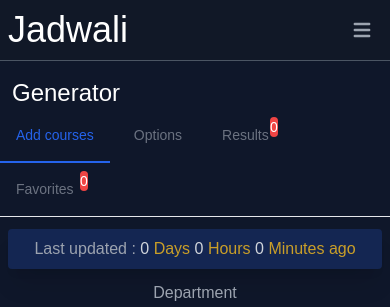
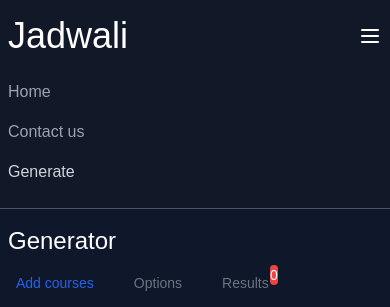
Before and after one commit to hamzaseif13/jadwali, a React (Create React App) app in the folder client/: page /generate in a window 390 px wide. Shown: the top 307 px of the page. Built offline with nearby package versions, Linux system fonts and the light colour scheme; no server answers; what tailwindcss-rtl would draw is missing.

Commit message:
fixed bugs and new navbar

```diff
--- a/client/src/components/layout/Navbar.jsx
+++ b/client/src/components/layout/Navbar.jsx
@@ -3,60 +3,73 @@ import { Link } from "react-router-dom";
 import Icon from "./Icon";
 function Navbar() {
   const [open, setOpen] = React.useState(false);
-  const handleOpen = () => {
+  const toggleHidden = () => {
     setOpen(!open);
   };
 
   return (
-    <nav className=" px-2 sm:px-4 py-2.5 bg-gray-900  w-full z-20 top-0 left-0 border-b border-gray-600">
-      <div className="container flex flex-wrap justify-between items-center mx-auto">
+    <nav
+      className="
+          flex flex-wrap
+          items-center
+          justify-between
+          w-full
+          py-4
+          sm:px-10 lg:px-20
+          text-lg text-white bg-gray-900 border-b border-gray-600
+        ">
+      <div id="logo">
         <Link to="/">
-          <div className="flex">
+          <span className="text-4xl ml-2 md:ml-0">Jadwali </span>
+        </Link>
+      </div>
 
-            <span className="self-center   text-4xl  whitespace-nowrap text-white">
-              Jadwali
-            </span>
-          </div>
-        </Link>
-        <div className="flex md:order-2 md:hidden">
-          <button
-            data-collapse-toggle="navbar-sticky"
-            onClick={handleOpen}
-            type="button"
-            className="inline-flex items-center p-2 text-sm  rounded-lg md:hidden  focus:outline-none focus:ring-2  text-gray-400 hover:bg-gray-700 focus:ring-gray-600"
-            aria-controls="navbar-sticky"
-            aria-expanded="false">
-            <span className="sr-only">Open main menu</span>
       <svg
-              className="w-6 h-6"
-              aria-hidden="true"
-              fill="currentColor"
-              viewBox="0 0 20 20"
-              xmlns="http://www.w3.org/2000/svg">
+        onClick={toggleHidden}
+        xmlns="http://www.w3.org/2000/svg"
+        id="menu-button"
+        className="h-6 w-6 cursor-pointer md:hidden block mr-2 md:mr-0"
+        fill="none"
+        viewBox="0 0 24 24"
+        stroke="currentColor">
         <path
-                fillRule="evenodd"
-                d="M3 5a1 1 0 011-1h12a1 1 0 110 2H4a1 1 0 01-1-1zM3 10a1 1 0 011-1h12a1 1 0 110 2H4a1 1 0 01-1-1zM3 15a1 1 0 011-1h12a1 1 0 110 2H4a1 1 0 01-1-1z"
-                clipRule="evenodd"></path>
+          strokeLinecap="round"
+          strokeLinejoin="round"
+          strokeWidth="2"
+          d="M4 6h16M4 12h16M4 18h16"
+        />
       </svg>
-          </button>
-        </div>
+
       <div
         className={`${
-            open ? "" : "hidden"
-          }  w-full md:flex md:w-auto md:order-1`}
-          id="navbar-sticky">
-          <ul className="flex flex-col p-4 mt-4 bg-gray-50 rounded-lg border border-gray-100 md:flex-row md:space-x-8 md:mt-0 md:text-sm md:font-medium md:border-0 md:bg-white dark:bg-gray-800 md:dark:bg-gray-900 dark:border-gray-700">
+          !open ? "" : "hidden"
+        } w-full md:flex md:items-center md:w-auto ml-2 md:ml-0 `}
+        id="menu">
+        <ul
+          className="
+              pt-4
+              text-base text-gray-400
+              md:flex
+              md:justify-between
+              md:pt-0">
+
+
+           <li className='block py-2 md:py-0 md:px-4 hover:text-gray-50'>
+            <Link to="/">
+              <span className="">Home</span>
+            </Link>
+          </li>
+          <li className='block py-2 md:py-0 md:px-4 hover:text-gray-50'>
             <Link to="/feedback">
-              <li className="text-gray-400 hover:text-gray-300">Contact us</li>
+              <span className="">Contact us</span>
             </Link>
-            <Link to="/how-to-use">
-              <li className="text-gray-400 hover:text-gray-300">How to use</li>
+          </li>
+          <li className='block py-2 md:py-0 md:px-4 hover:text-gray-50'>
+            <Link to="/generate">
+              <span className="text-gray-300">Generate</span>
             </Link>
-            <Link to="/generate">
-              <li className="text-white  hover:text-green-500">Generate</li>
-            </Link>
+          </li>
         </ul>
-        </div>
       </div>
     </nav>
   );
--- a/client/src/index.css
+++ b/client/src/index.css
@@ -107,3 +107,7 @@ input[type="number"]::-webkit-outer-spin-button {
 html {
   scroll-behavior: smooth;
 }
+.fully-bleed {
+  box-shadow: 0 0 0 100vmax #1E293B;
+  clip-path: inset(0 -100vmax);
+}
--- a/client/src/pages/FeedBack.jsx
+++ b/client/src/pages/FeedBack.jsx
@@ -7,7 +7,8 @@ function FeedBack() {
   const email = useRef();
   const message = useRef();
   const subject = useRef();
-  const handleSubmit = () => {
+  const handleSubmit = (e) => {
+e.preventDefault()
     setSuccesfully(null)
     setSubmiting(true);
     const emailData = email.current.value;
--- a/client/src/pages/Generator.jsx
+++ b/client/src/pages/Generator.jsx
@@ -24,9 +24,9 @@ function Generator() {
     }
   };
   return (
-    <div className="  pb-20 ">
+    <div className="  pb-20 sm:mx-10 lg:mx-20  ">
       <div className=' text-white mt-4'>
-        <h1 className=" text-2xl  text-white   ml-3 md:ml-40 sm:ml-10 ">
+        <h1 className=" text-2xl  text-white ml-2 md:ml-0  ">
           Generator
         </h1>
 
--- a/client/src/pages/Generator/AddCourses/AddCourses.jsx
+++ b/client/src/pages/Generator/AddCourses/AddCourses.jsx
@@ -76,8 +76,7 @@ function AddCourses() {
   return (
     <div className="mt-2 " id="addCourseTab">
       <div
-        className="  mx-2  p-2 rounded text-gray-400 sm:ml-10 md:ml-40
-sm:mr-10 md:mr-40 bg-[#142652]  shadow-xl text-center my-3">
+        className="  mx-2  p-2 rounded text-gray-400  bg-[#142652]  shadow-xl text-center my-3">
         <h1>
           Last updated :
           <span className="text-[#ca9f28] ">
--- a/client/src/pages/Generator/TabWrapper.jsx
+++ b/client/src/pages/Generator/TabWrapper.jsx
@@ -2,9 +2,9 @@ import React from 'react'
 
 function TabWrapper({ children }) {
     return (
-        <div className="text-sm font-medium text-center sm:ml-10 md:ml-40
+        <div className="text-sm font-medium text-center
           mt- text-gray-500 border-b border-gray-200 dark:text-gray-400 dark:border-gray-700
-          sm:mr-10 md:mr-40
+
           ">
             <ul className="flex flex-wrap  -mb-px">
                 {children}
--- a/client/src/pages/Home.jsx
+++ b/client/src/pages/Home.jsx
@@ -9,7 +9,7 @@ import Container from "./Home/Container";
 
 function Home() {
   return (
-    <div className=" bg-slate-900 ">
+    <div className=" bg-slate-900 pb-20 sm:mx-10 lg:mx-20 ">
       <section className="bg-gray-900 ">
         <div className="gap-8 items-center py-2 px-4 mx-auto max-w-screen-xl xl:gap-16 md:grid md:grid-cols-2 sm:py-16 lg:px-6">
 
@@ -47,7 +47,7 @@ function Home() {
 
       <div
         id="search"
-        className="   py-6 bg-slate-800   ">
+        className="   py-6 bg-slate-800 fully-bleed  ">
         <Container
           gif={gif}
           id="search"
```
Also changed, not shown: 11 other files (tests, documents, lock files or other folders). Lines whose indentation alone changed are shown as unchanged.
